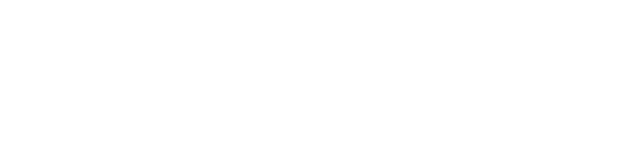
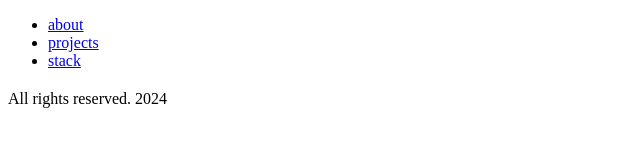
Before and after one commit to henriquepalazzo/personal-website, a plain HTML site: page index.html in a window 1280 px wide. Shown: the whole page, without its empty margins (0-640 px from the left). Drawn offline with Linux system fonts and the light colour scheme.

Commit message:
Add initial structure for the page

```diff
--- a/index.html
+++ b/index.html
@@ -5,5 +5,31 @@
     <meta name="viewport" content="width=device-width, initial-scale=1.0" />
     <title>nowhere lab</title>
   </head>
-  <body></body>
+  <body>
+    <header>
+      <div class="brand"></div>
+      <nav>
+        <ul>
+          <li><a href="#about">about</a></li>
+          <li><a href="#projects">projects</a></li>
+          <li><a href="#stack">stack</a></li>
+        </ul>
+      </nav>
+    </header>
+    <main>
+      <section id="about">
+        <h1></h1>
+        <p></p>
+      </section>
+      <section id="projects">
+
+      </section>
+      <section id="stack">
+
+      </section>
+    </main>
+    <footer>
+      <p>All rights reserved. 2024</p>
+    </footer>
+  </body>
 </html>
```
